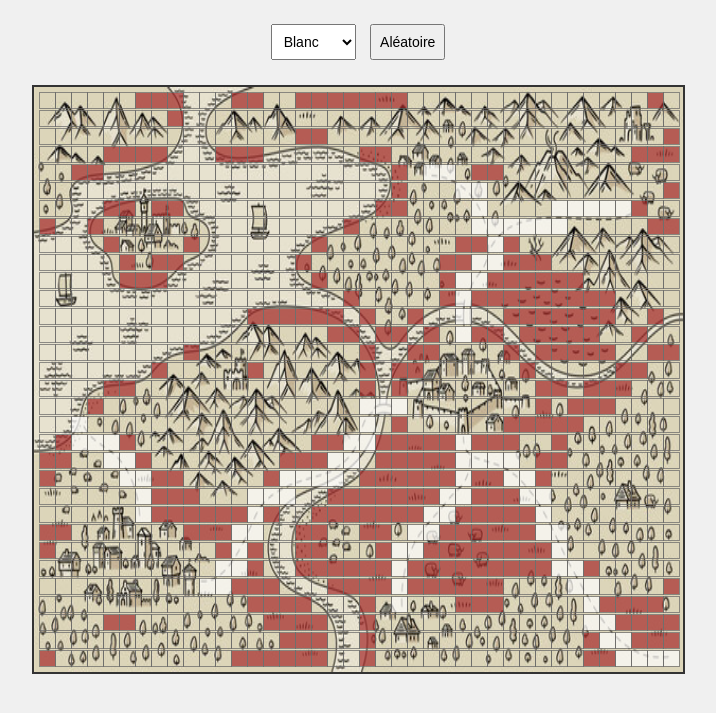
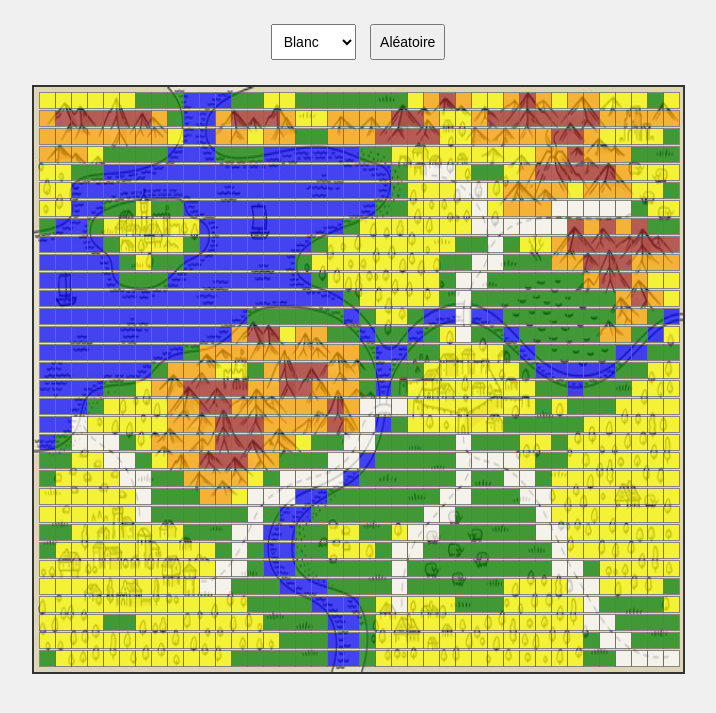
Before and after one commit to nwachter/CDA-Prairie, a website: page Prairie/classes/grille/grille.html in a window 1280 px wide. Shown: the part 61-774 px from the top of the page, without its empty margins (282-998 px from the left). Drawn offline with Linux system fonts and the light colour scheme.

Commit message:
valeurs des cases de 1 à 5 multipliées par 5

```diff
--- a/Prairie/classes/grille/grille.css
+++ b/Prairie/classes/grille/grille.css
@@ -67,18 +67,18 @@ h1 {
   background: white;
   /* Blanc */
 }
-.color-1 {
+.color-5 {
   background: green;
 } /* Vert */
-.color-2 {
+.color-10 {
   background: yellow;
 } /* Jaune */
-.color-3 {
+.color-15 {
   background: blue;
 } /* Bleu */
-.color-4 {
+.color-20 {
   background: orange;
 } /* Orange */
-.color-5 {
+.color-25 {
   background: brown;
 } /* Marron */
```
